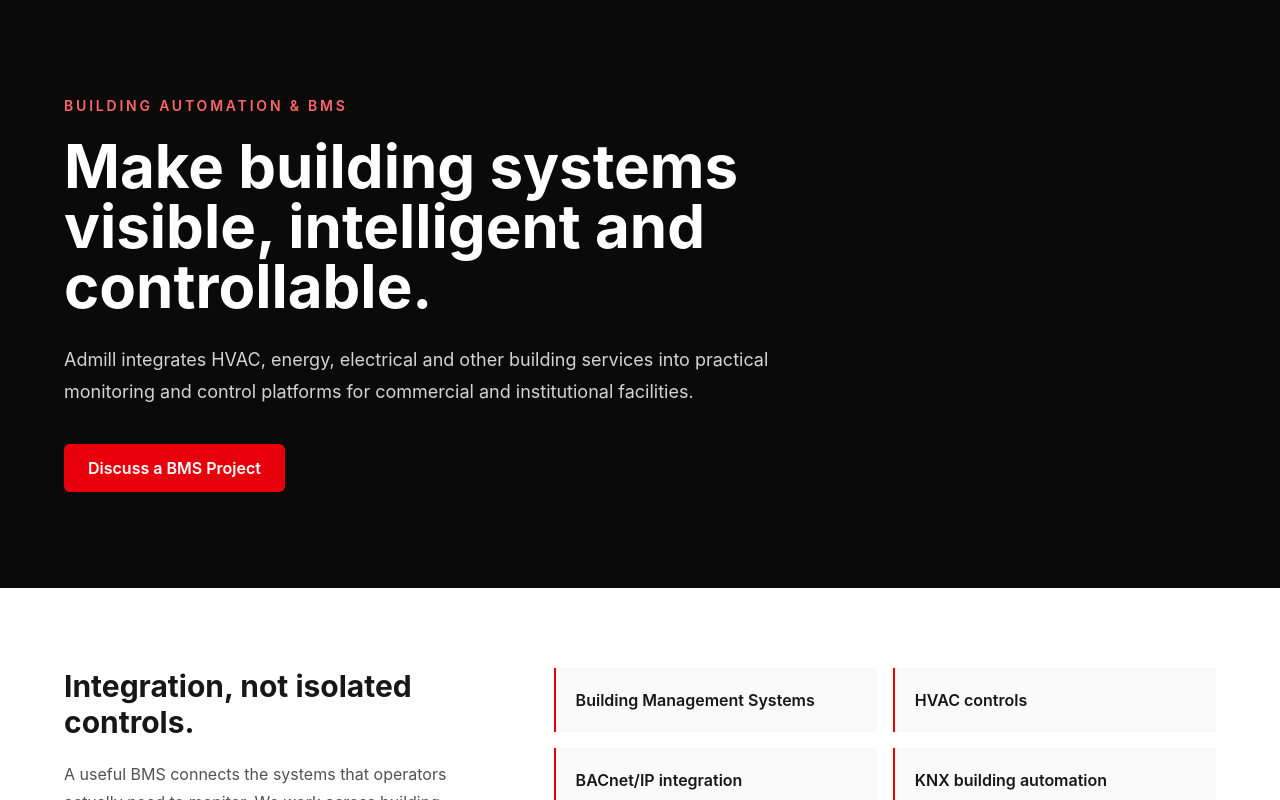
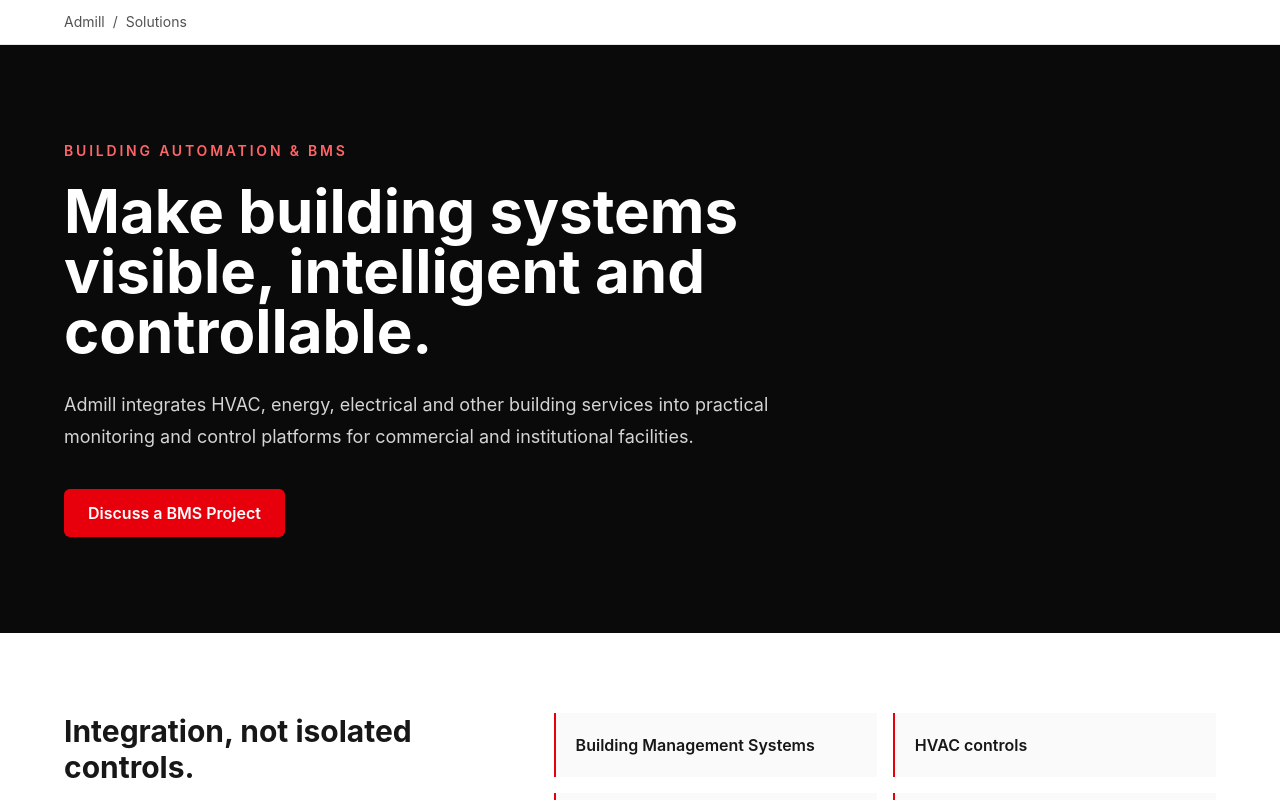
Before and after one commit to smokd/admill-landing, a Next.js app in the folder admill-landing-page/: page /solutions/building-automation in a window 1280 px wide. Shown: the top 800 px of the page. Built offline with nearby package versions, Linux system fonts and the light colour scheme.

Commit message:
Add solution-page breadcrumbs and semantic navigation

```diff
--- /dev/null
+++ b/admill-landing-page/app/solutions/layout.tsx
@@ -0,0 +1,16 @@
+import Link from "next/link";
+
+export default function SolutionsLayout({ children }: { children: React.ReactNode }) {
+  return (
+    <>
+      <nav aria-label="Breadcrumb" className="border-b border-neutral-200 bg-white px-6 py-3 text-sm text-neutral-600">
+        <div className="mx-auto max-w-6xl">
+          <Link href="/" className="hover:text-red-600">Admill</Link>
+          <span className="mx-2">/</span>
+          <Link href="/" className="hover:text-red-600">Solutions</Link>
+        </div>
+      </nav>
+      {children}
+    </>
+  );
+}
```
